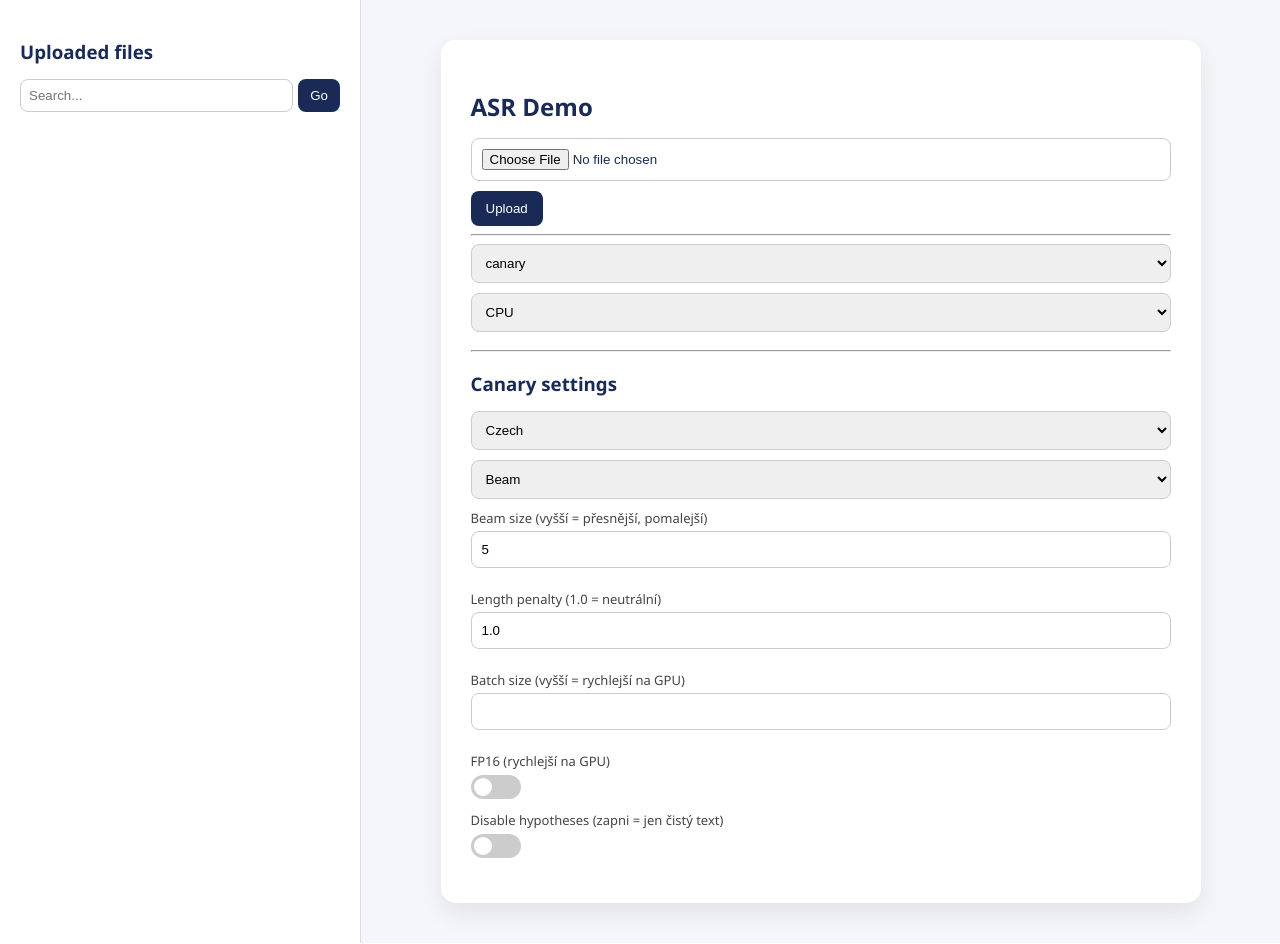
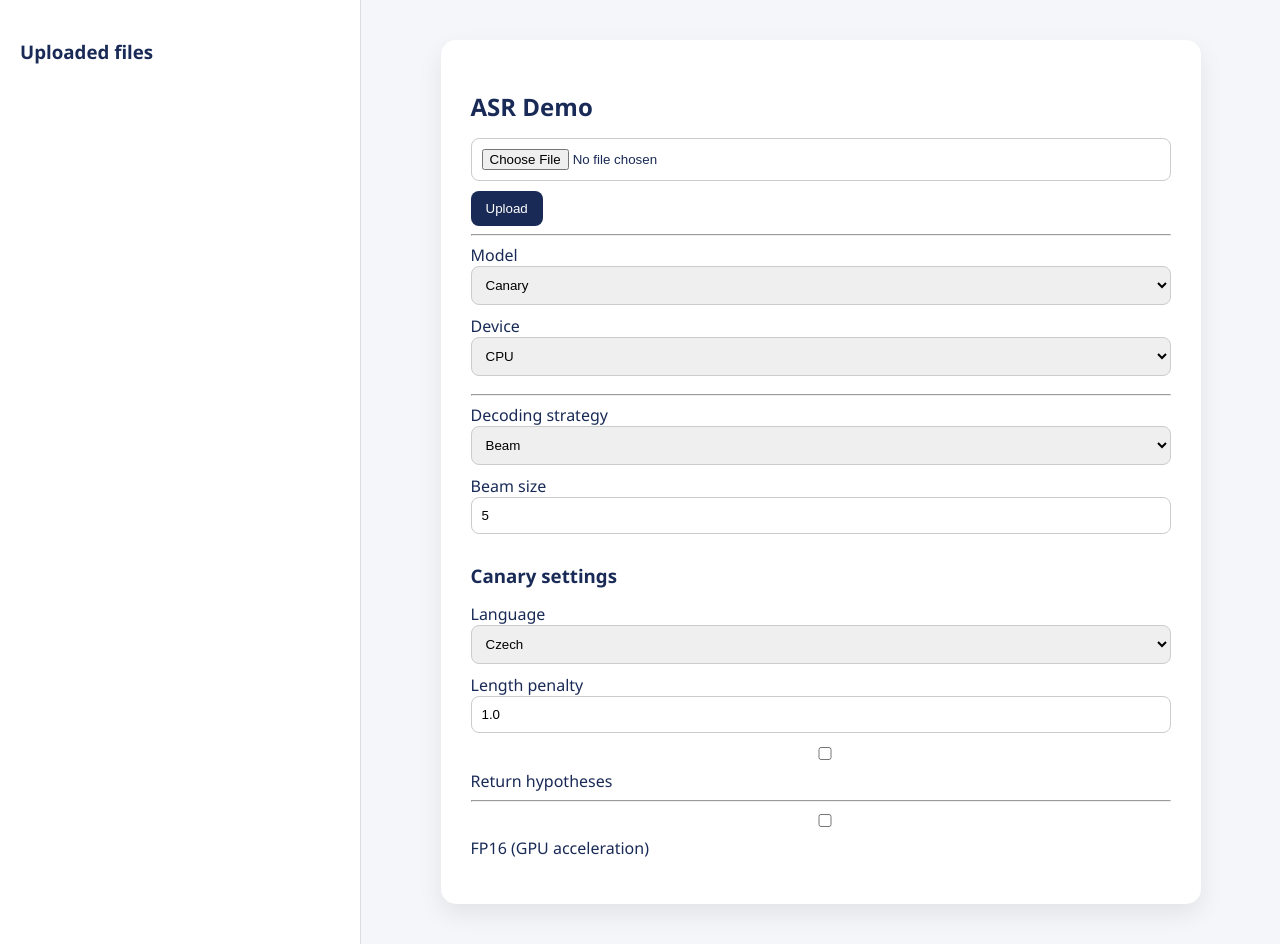
Before and after one commit to danieldedek/test2-image, a Flask app: page / in a window 1280 px wide. Run offline with Flask 3, Linux system fonts and the light colour scheme; parts of the project's set-up code (start-up, migrations or seed data) failed here and were passed over.

Commit message:
Update index.html

```diff
--- a/app/templates/index.html
+++ b/app/templates/index.html
@@ -5,6 +5,7 @@
     <title>ASR Demo</title>
     <link rel="stylesheet" href="{{ url_for('static', filename='style.css') }}">
 </head>
+
 <body>
 
 <div class="layout">
@@ -12,12 +13,6 @@
     <aside class="sidebar">
 
         <h3>Uploaded files</h3>
-
-        <form method="GET" class="search-form">
-            <input type="text" name="search" value="{{ search }}" placeholder="Search...">
-            <input type="hidden" name="sort" value="{{ sort }}">
-            <button>Go</button>
-        </form>
 
         {% if files %}
             <ul>
@@ -55,12 +50,14 @@
 
                 <hr>
 
-                <select name="engine">
-                    <option value="canary" {% if engine=="canary" %}selected{% endif %}>canary</option>
-                    <option value="parakeet" {% if engine=="parakeet" %}selected{% endif %}>parakeet</option>
-                    <option value="whisper" {% if engine=="whisper" %}selected{% endif %}>whisper</option>
+                <label>Model</label>
+                <select name="engine" onchange="this.form.submit()">
+                    <option value="canary" {% if engine=="canary" %}selected{% endif %}>Canary</option>
+                    <option value="parakeet" {% if engine=="parakeet" %}selected{% endif %}>Parakeet</option>
+                    <option value="whisper" {% if engine=="whisper" %}selected{% endif %}>Whisper</option>
                 </select>
 
+                <label>Device</label>
                 <select name="device">
                     <option value="cpu" {% if device=="cpu" %}selected{% endif %}>CPU</option>
                     <option value="cuda" {% if device=="cuda" %}selected{% endif %}>GPU</option>
@@ -68,48 +65,53 @@
 
                 <hr>
 
-                <h3>Canary settings</h3>
-
-                <select name="language">
-                    <option value="cs" {% if language=="cs" %}selected{% endif %}>Czech</option>
-                    <option value="en" {% if language=="en" %}selected{% endif %}>English</option>
-                </select>
-
+                <label>Decoding strategy</label>
                 <select name="strategy">
                     <option value="greedy" {% if strategy=="greedy" %}selected{% endif %}>Greedy</option>
                     <option value="beam" {% if strategy=="beam" %}selected{% endif %}>Beam</option>
                 </select>
 
-                <div class="param">
-                    <label>Beam size (vyšší = přesnější, pomalejší)</label>
-                    <input type="number" name="beam_size" value="{{ beam_size }}" min="1" max="10">
-                </div>
+                <label>Beam size</label>
+                <input type="number" name="beam_size" value="{{ beam_size }}" min="1" max="10">
 
-                <div class="param">
-                    <label>Length penalty (1.0 = neutrální)</label>
+                {% if engine == "canary" %}
+
+                    <h3>Canary settings</h3>
+
+                    <label>Language</label>
+                    <select name="language">
+                        <option value="cs" {% if language=="cs" %}selected{% endif %}>Czech</option>
+                        <option value="en" {% if language=="en" %}selected{% endif %}>English</option>
+                    </select>
+
+                    <label>Length penalty</label>
                     <input type="number" step="0.1" name="len_pen" value="{{ len_pen }}">
-                </div>
 
-                <div class="param">
-                    <label>Batch size (vyšší = rychlejší na GPU)</label>
-                    <input type="number" name="batch_size" value="{{ batch_size }}" min="1" max="16">
-                </div>
+                    <label>
+                        <input type="checkbox" name="return_hypotheses" {% if return_hypotheses %}checked{% endif %}>
+                        Return hypotheses
+                    </label>
 
-                <div class="param">
-                    <label>FP16 (rychlejší na GPU)</label>
-                    <label class="switch">
-                        <input type="checkbox" name="fp16" {% if use_fp16 %}checked{% endif %}>
-                        <span class="slider"></span>
-                    </label>
-                </div>
+                {% endif %}
 
-                <div class="param">
-                    <label>Disable hypotheses (zapni = jen čistý text)</label>
-                    <label class="switch">
-                        <input type="checkbox" name="disable_hypotheses" {% if disable_hypotheses %}checked{% endif %}>
-                        <span class="slider"></span>
-                    </label>
-                </div>
+                {% if engine == "parakeet" %}
+
+                    <h3>Parakeet settings</h3>
+
+                    <label>Alpha (LM weight)</label>
+                    <input type="number" step="0.1" name="alpha" value="{{ alpha }}">
+
+                    <label>Beta (word bonus)</label>
+                    <input type="number" step="0.1" name="beta" value="{{ beta }}">
+
+                {% endif %}
+
+                <hr>
+
+                <label>
+                    <input type="checkbox" name="fp16" {% if use_fp16 %}checked{% endif %}>
+                    FP16 (GPU acceleration)
+                </label>
 
             </form>
 
```
